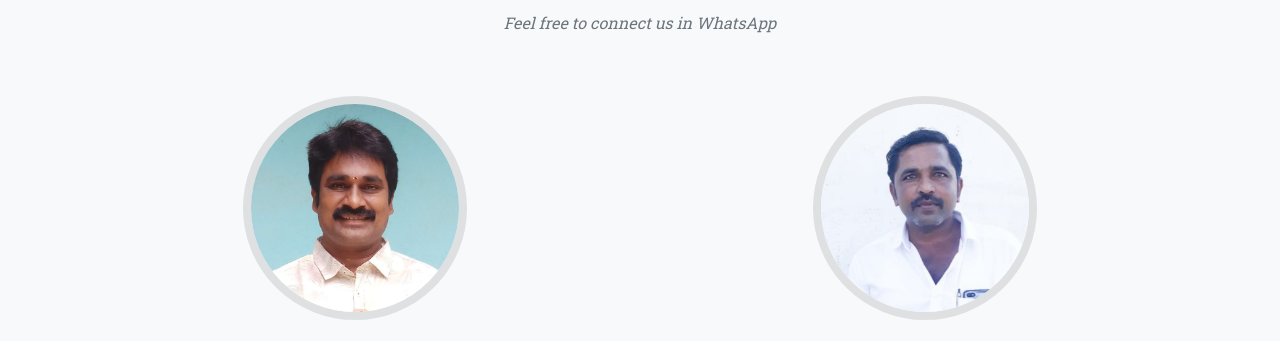
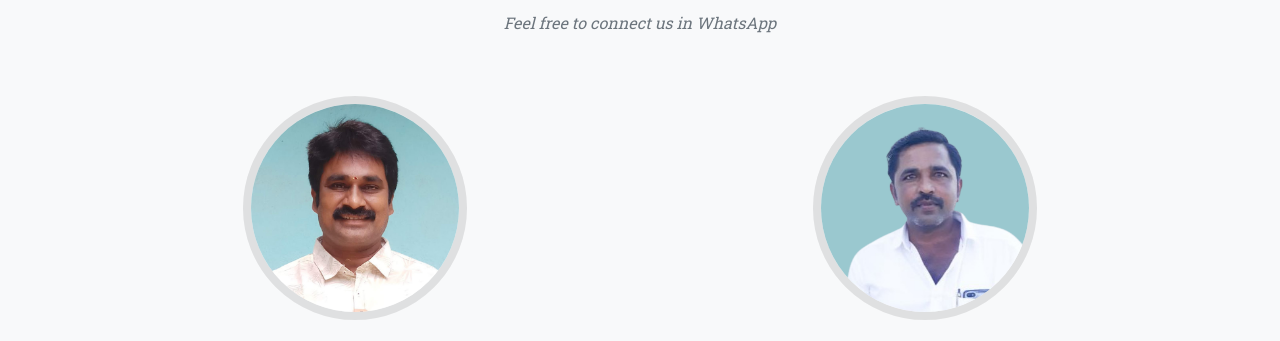
Before and after one commit to gopavasanth/VasanthGranites, a plain HTML site: page index.html in a window 1280 px wide. Shown: the part 1498-1839 px from the top of the page. Drawn offline with nearby package versions, Linux system fonts and the light colour scheme.

Commit message:
Added Kiran Image

```diff
--- a/index.html
+++ b/index.html
@@ -223,7 +223,7 @@
                 </div>
                 <div class="col-lg-6">
                     <div class="team-member">
-                        <img class="mx-auto rounded-circle" src="assets/img/team/kiran.jpeg" alt="..." />
+                        <img class="mx-auto rounded-circle" src="assets/img/team/kiran-removebg-preview.png" alt="..." />
                         <h4>Kiran</h4>
                         <p class="text-muted">Supervisor</p>
                         <a class="btn btn-dark btn-social mx-2" href="https://wa.me/+919949617272"><i
```
Also changed, not shown: assets/img/team/kiran-removebg-preview.png (added).
